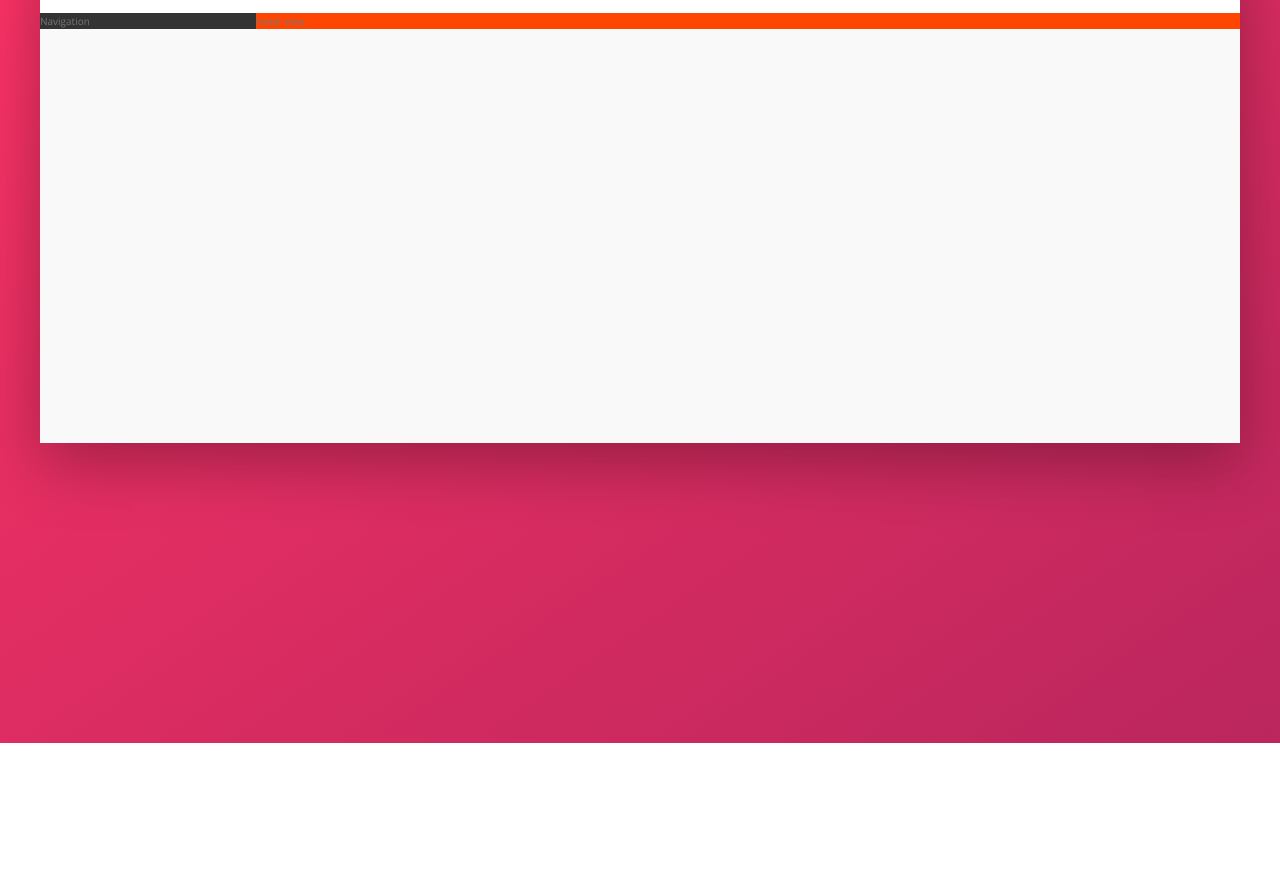
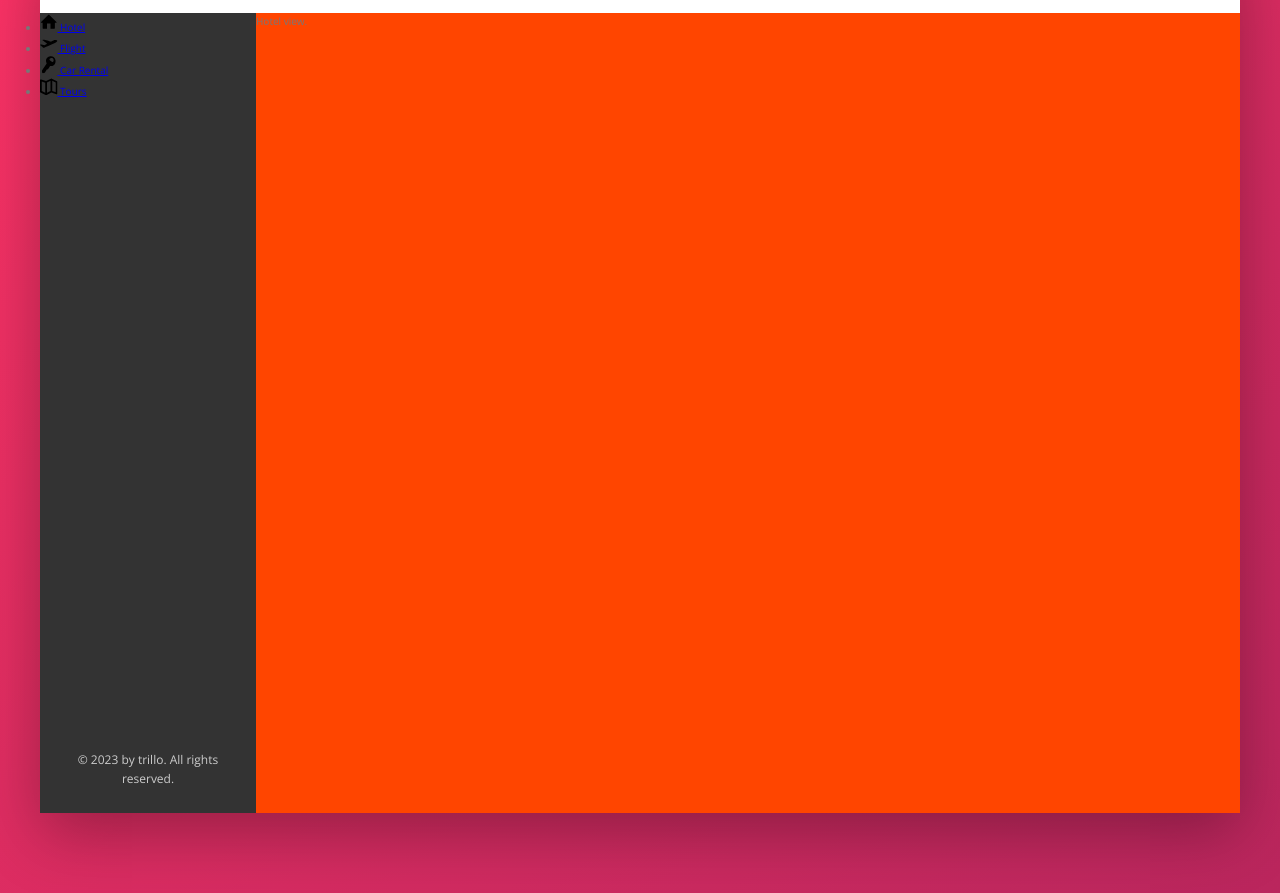
Before and after one commit to MDMwakulo/Trillo, a website: page index.html in a window 1280 px wide. Shown: the part 137-1030 px from the top of the page. Before the commit the page ends 880 px from the top, so only its background shows below. Drawn offline with nearby package versions, Linux system fonts and the light colour scheme.

Commit message:
Building the Navigation - Part 1

```diff
--- a/index.html
+++ b/index.html
@@ -45,8 +45,49 @@
             </header>
             <div class="content">
                 <nav class="sidebar">
-                    Navigation
+                    <ul class="side-nav">
+                        <li class="side-nav__item">
+                            <a href="#" class="side-nav__link">
+                                <svg class="side-nav__icon">
+                                    <use xlink:href="img/sprite.svg#icon-home"></use>
+                                </svg>
+                                <span>Hotel</span>
+                            </a>
+                        </li>
+                        <li class="side-nav__item">
+                            <a href="#" class="side-nav__link">
+                                <svg class="side-nav__icon">
+                                    <use xlink:href="img/sprite.svg#icon-aircraft-take-off"></use>
+                                </svg>
+                                <span>Flight</span>
+                            </a>
+                        </li>
+                        <li class="side-nav__item">
+                            <a href="#" class="side-nav__link">
+                                <svg class="side-nav__icon">
+                                    <use xlink:href="img/sprite.svg#icon-key"></use>
+                                </svg>
+                                <span>Car Rental</span>
+                            </a>
+                        </li>
+                        <li class="side-nav__item">
+                            <a href="#" class="side-nav__link">
+                                <svg class="side-nav__icon">
+                                    <use xlink:href="img/sprite.svg#icon-map"></use>
+                                </svg>
+                                <span>Tours</span>
+                            </a>
+                        </li>
+                    </ul>
+
+                    <div class="legal">
+                        &copy; 2023 by trillo. All rights reserved.
+                    </div>
                 </nav>
+
+
+
+
                 <main class="hotel-view">
                     Hotel view.
                 </main>
--- a/sass/_components.scss
+++ b/sass/_components.scss
@@ -120,3 +120,27 @@
     margin-right: 1rem;
   }
 }
+
+/////////////////////////////////////
+// SIDE NAVIGATION
+.side-nav {
+  &__item {
+  }
+
+  &__link {
+  }
+
+  &__icon {
+    width: 1.75rem;
+    height: 1.75rem;
+  }
+}
+
+/////////////////////////////////////
+//LEGAL TEXT
+.legal {
+  font-size: 1.2rem;
+  color: var(--color-grey-light-4);
+  text-align: center;
+  padding: 2.5rem;
+}
--- a/sass/_layout.scss
+++ b/sass/_layout.scss
@@ -26,10 +26,17 @@
   background-color: var(--color-grey-dark-1);
 
   flex: 0 0 18%;
+
+  display: flex;
+  flex-direction: column;
+  justify-content: space-between;
 }
 
 .hotel-view {
   background-color: #fff;
+
   background-color: orangered;
+  height: 80rem;
+
   flex: 1;
 }
```
Also changed, not shown: css/style.css.
